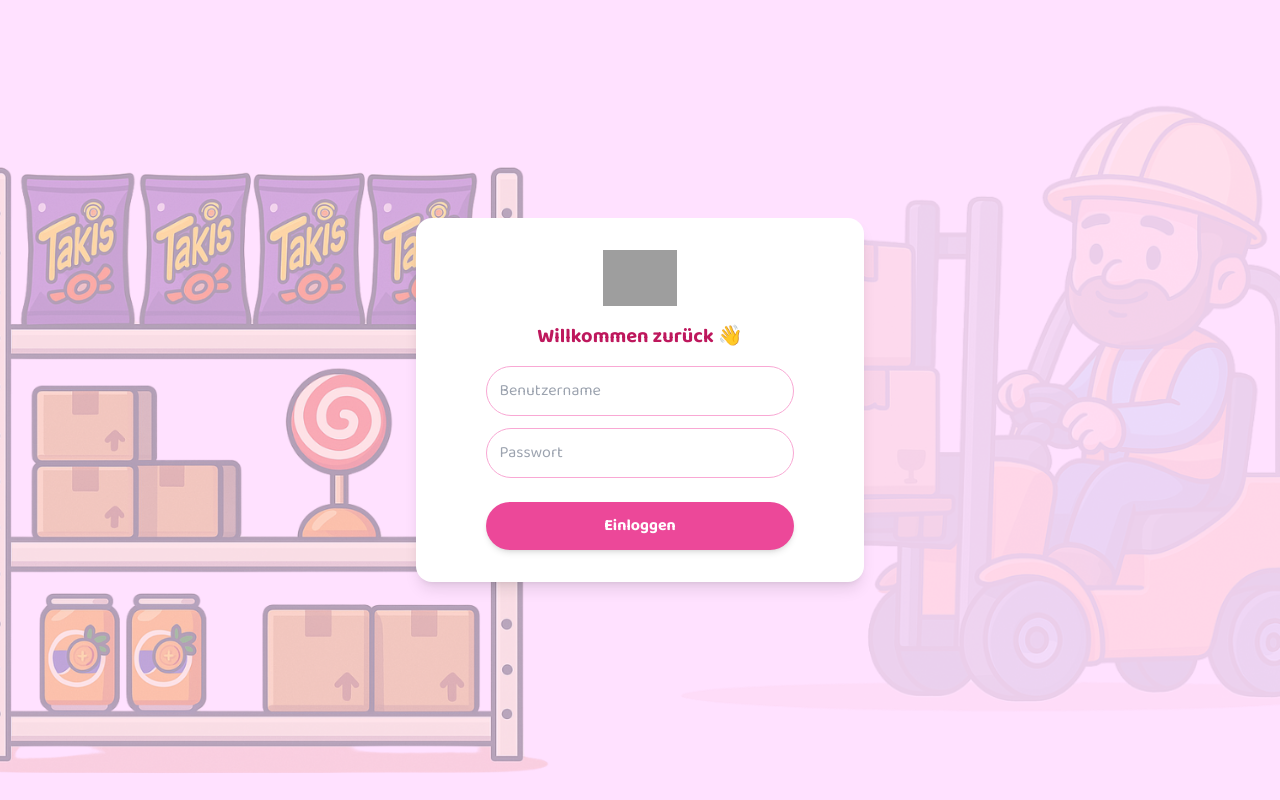
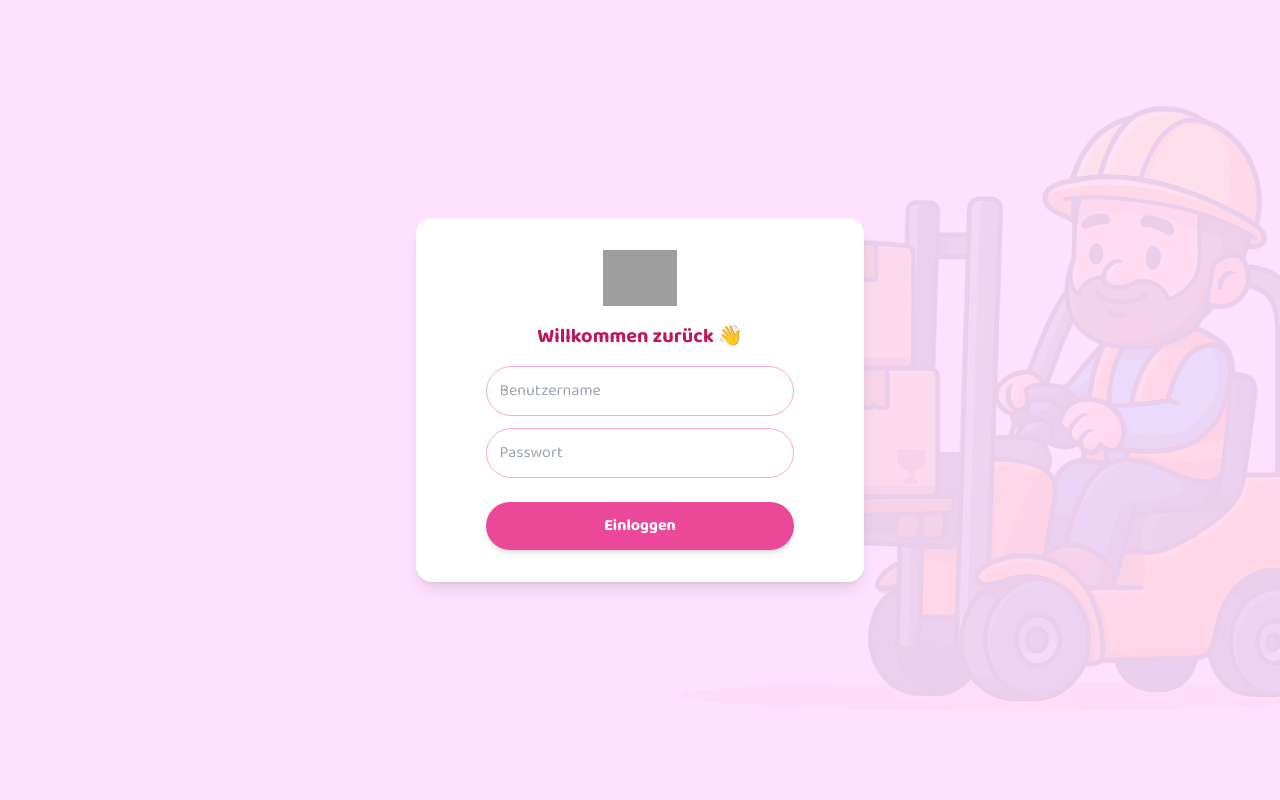
Before and after one commit to Esco63/kingcandy-wws-frontendv2, a React (Vite) app: page / in a window 1280 px wide. Built offline with nearby package versions, Linux system fonts and the light colour scheme; grey boxes are pictures that could not be loaded.

Commit message:
Update Login.jsx

```diff
--- a/src/pages/Login.jsx
+++ b/src/pages/Login.jsx
@@ -1,7 +1,7 @@
 import { useState } from 'react';
 import axios from 'axios';
 import warehouseIllustration from '../assets/warehouse-illustration.png'; // Hintergrundbild
-import regaleImage from '../assets/Regale.png'; // Regale mit Takis, Lollis, Fanta
+
 
 const API_URL = import.meta.env.VITE_API_URL;
 
@@ -31,12 +31,6 @@ export default function Login({ onLogin }) {
         className="absolute inset-0 w-full h-full object-cover opacity-10 pointer-events-none z-0"
       />
 
-      {/* Linkes Bild (Regale) */}
-      <img
-        src={regaleImage}
-        alt="Süßwaren Regale"
-        className="absolute left-[-7%] bottom-0 w-[90%] object-contain opacity-40 pointer-events-none z-0 hidden md:block"
-      />
 
       {/* Login-Box */}
       <form
```
